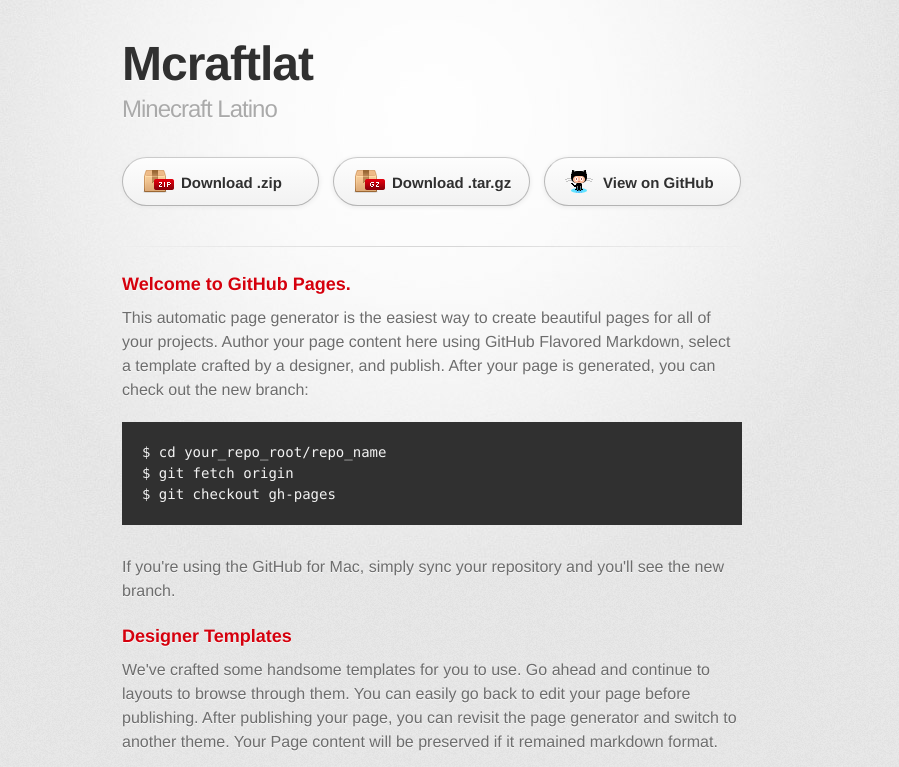
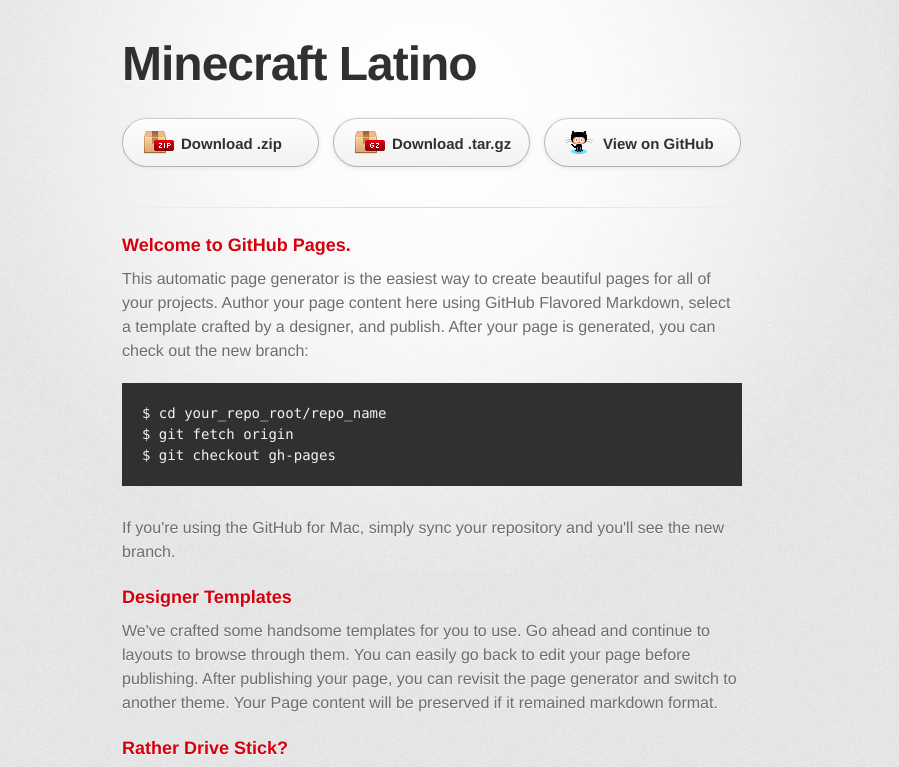
Before and after one commit to mcraftlat/mcraftlat, a plain HTML site: page index.html in a window 1280 px wide. Shown: the top 767 px of the page, without its empty margins (208-1107 px from the left). Drawn offline with Linux system fonts and the light colour scheme; a web font is replaced by a local one.

Commit message:
Update index.html

```diff
--- a/index.html
+++ b/index.html
@@ -10,7 +10,7 @@
     <!--[if lt IE 9]>
     <script src="//html5shiv.googlecode.com/svn/trunk/html5.js"></script>
     <![endif]-->
-    <title>Mcraftlat by mcraftlat</title>
+    <title>Minecraft Latino</title>
   </head>
 
   <body>
@@ -18,8 +18,7 @@
       <div class="inner">
 
         <header>
-          <h1>Mcraftlat</h1>
-          <h2>Minecraft Latino</h2>
+          <h1>Minecraft Latino</h1>
         </header>
 
         <section id="downloads" class="clearfix">
```
